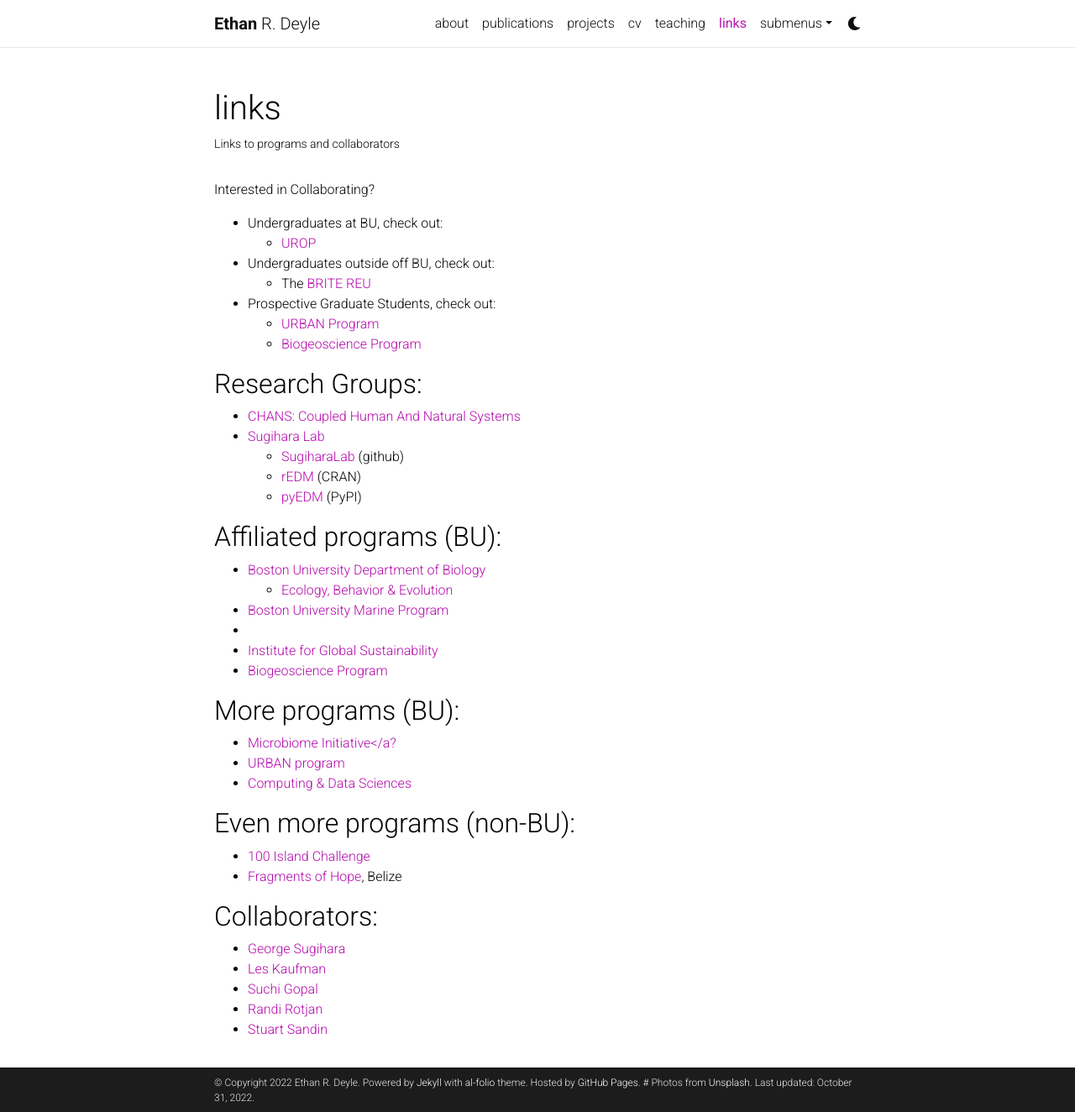
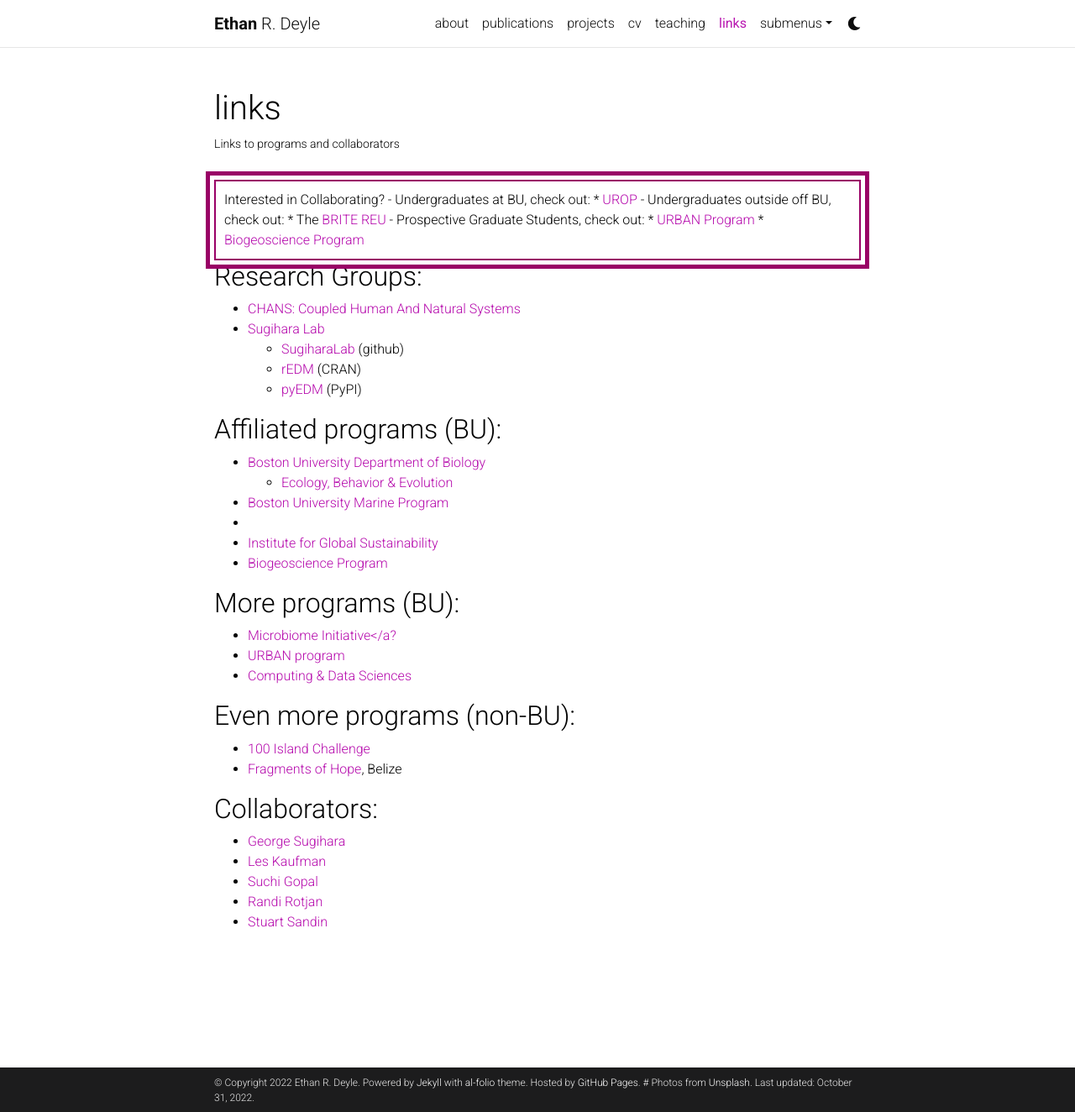
Before and after one commit to nonlinearnature/nonlinearnature.github.io, a Jekyll site: the page built from _pages/links.md, in a window 1280 px wide and 1324 px high. Shown: the whole window at 84% size. Built offline with Jekyll 4.4.1, drawn with Linux system fonts in a browser that asks for light colours; comment, search, counter and statistics services are not loaded; a style sheet for code colours, icons or effects is not loaded.

Commit message:
Update Links
Attempting to use a box.

```diff
--- a/_pages/links.md
+++ b/_pages/links.md
@@ -7,6 +7,7 @@
 nav_order: 6
 ---
 
+<div class="boxBorder">
 Interested in Collaborating?
 
 - Undergraduates at BU, check out:
@@ -16,6 +17,7 @@
 - Prospective Graduate Students, check out:
     * <a href="https://sites.bu.edu/urban/">URBAN Program</a>
     * <a href="https://www.bu.edu/bio-geo/">Biogeoscience Program</a>
+</div>
 
 ## Research Groups:
 
--- a/_sass/_layout.scss
+++ b/_sass/_layout.scss
@@ -21,6 +21,13 @@
   // Remove padding below footer.
   padding-bottom: 0;
 }
+
+.boxBorder {
+     border: 2px solid #990066;
+     padding: 10px;
+     outline: #990066 solid 5px;
+     outline-offset: 5px;
+   }
 
 .container {
   max-width: $max-content-width;
```
